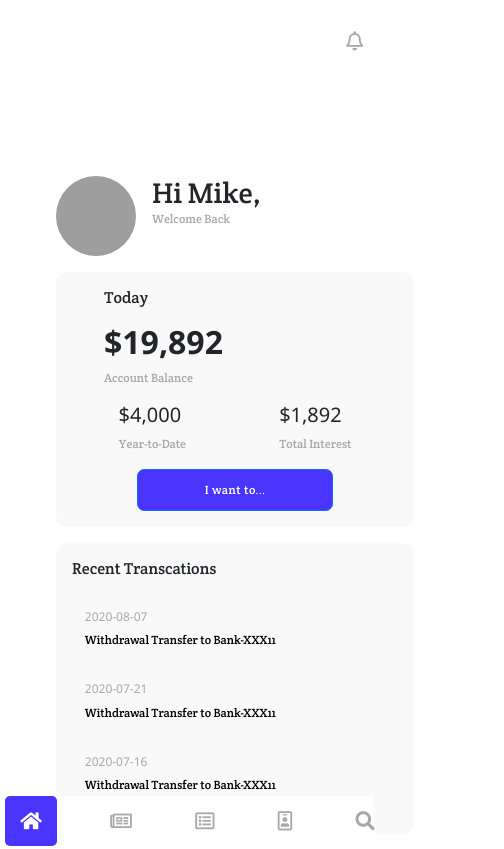
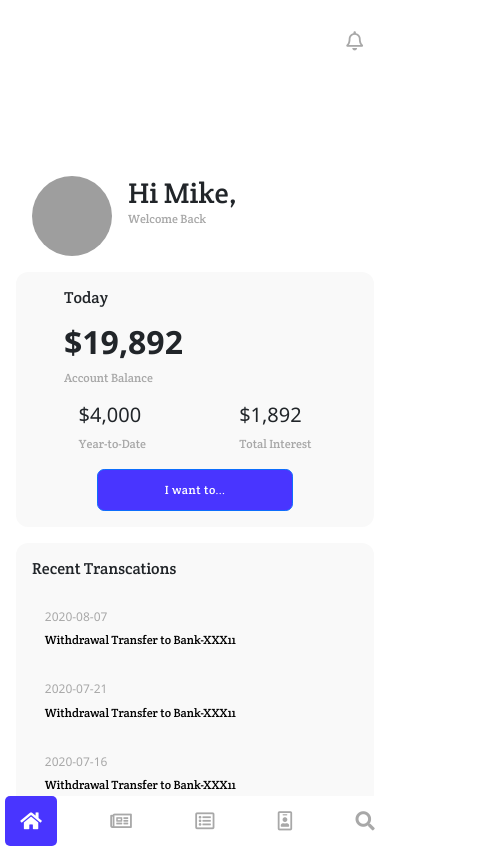
Before and after one commit to AmeerHamzaKhan97/internshala-project, a plain HTML site: page index.html in a window 390 px wide. Shown: the top 849 px of the page, 504 px wide, since content can reach past the window. Drawn offline with nearby package versions, Linux system fonts and the light colour scheme; grey boxes are pictures that could not be loaded.

Commit message:
resp ver 1

```diff
--- a/style.css
+++ b/style.css
@@ -474,9 +474,12 @@ input:focus{
 @media only screen and (max-width: 640px) {
    .full{
        margin-top:90em;
-       margin-left:5em;
        flex-direction: column;
        width: 100vw;
+   }
+   .title{
+
+    margin-left:1em;
    }
    .section-3,.section-1,.section-2 {
        padding:0.2em 1em;
```
